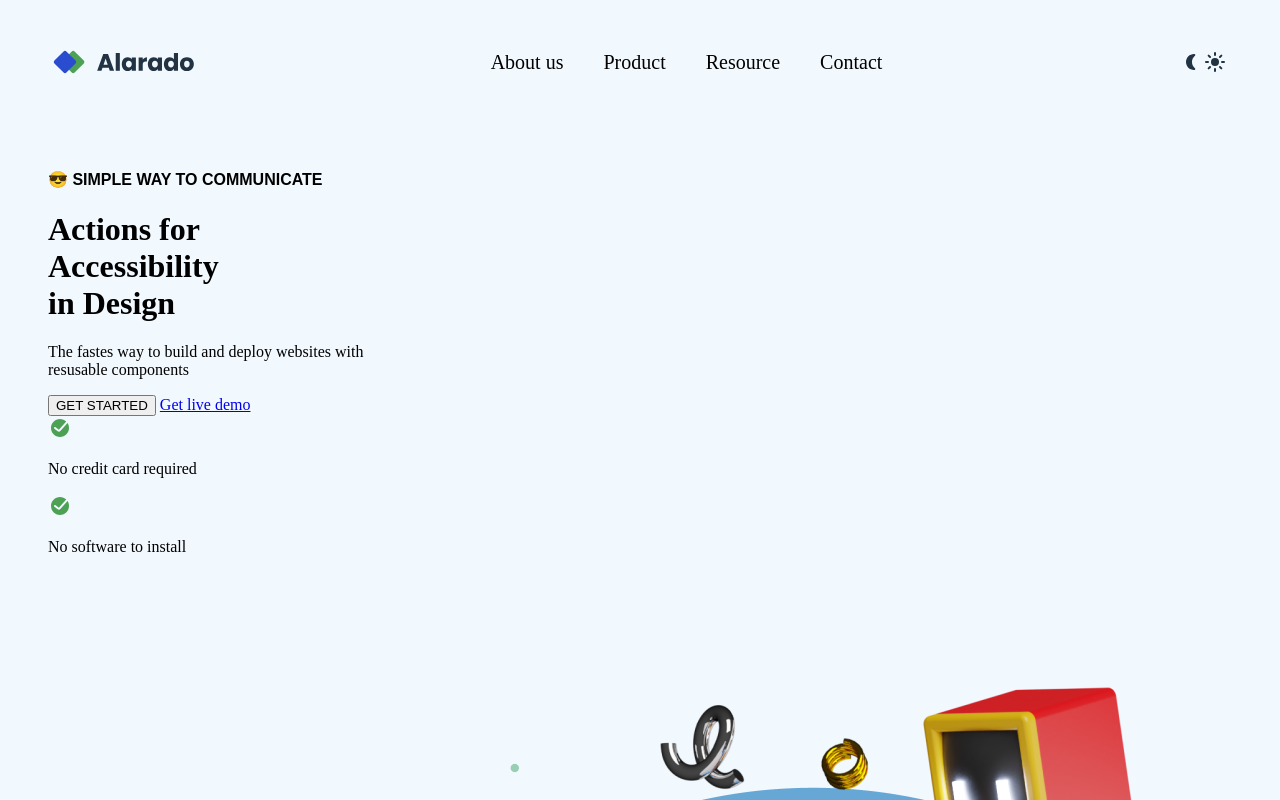
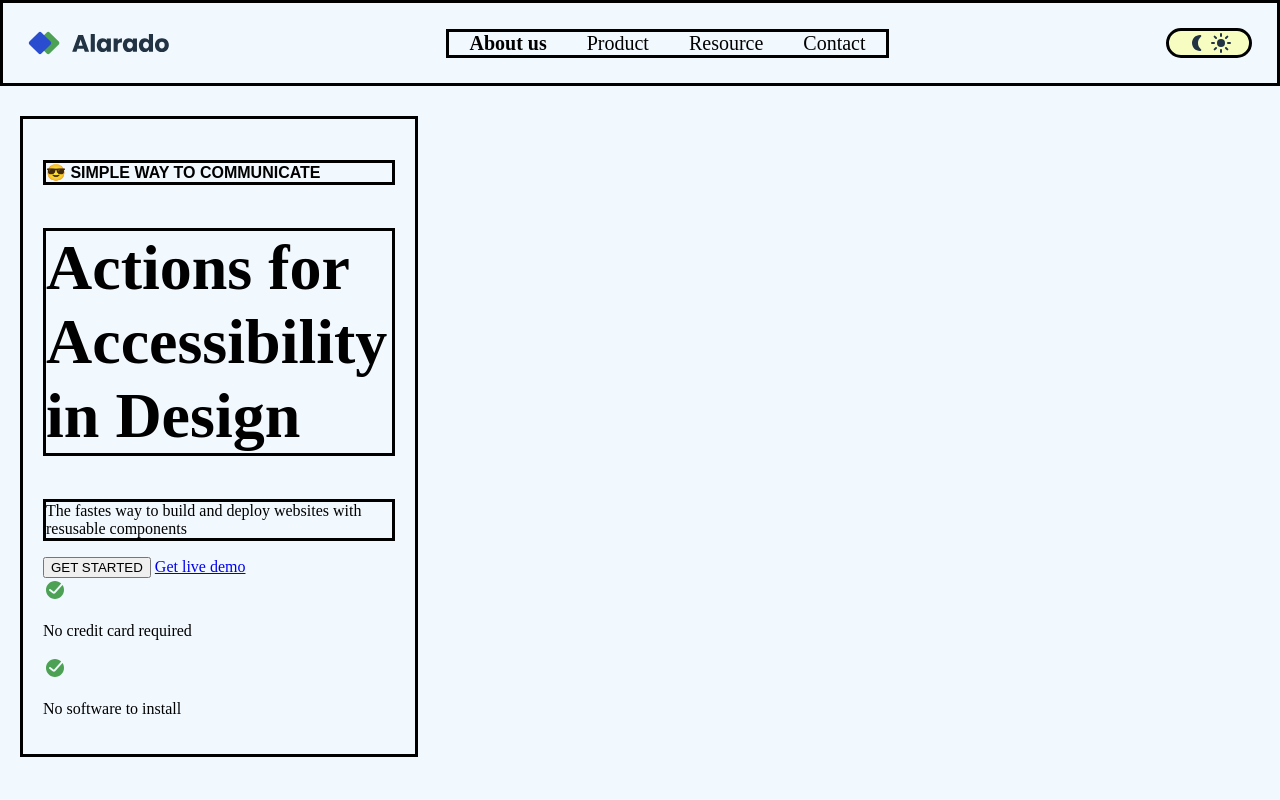
Before and after one commit to JoaquinBaltazarRodriguez/Challengue-2, a plain HTML site: page index.html in a window 1280 px wide. Shown: the top 800 px of the page. Drawn offline with Linux system fonts and the light colour scheme.

Commit message:
codigo-challenge 2

```diff
--- a/index.html
+++ b/index.html
@@ -12,7 +12,7 @@
         <img src="/dccl--responsive-simple-homepage/alarado-icon-homepage.svg">
         <nav>
             <div class="navbar">
-                <a href="#">About us</a>
+                <a href="#"><strong>About us</strong></a>
                 <a href="#">Product</a>
                 <a href="#">Resource</a>
                 <a href="#">Contact</a>
--- a/style.css
+++ b/style.css
@@ -20,6 +20,7 @@
 body {
     max-width: 100vw;
     background-color: #F2F9FE;
+    margin: 0;
 }
 
 /*Start section header */
@@ -28,13 +29,14 @@ body {
     display: flex;
     justify-content: space-between;
     align-items: center;
-    margin: 25px 20px 0 20px;
     padding: 25px;
+    border: solid;
 }
 
 nav .navbar {
     display: flex;
     align-items: center;
+    border: solid;
 }
 
 .navbar a {
@@ -47,6 +49,17 @@ nav .navbar {
 .moon-sun {
     display: flex;
     align-items: center;
+    background-color: rgb(247, 253, 193);
+    width: 5rem;
+    border: solid;
+    border-radius: 15px;
+    justify-content: center;
+
+}
+
+.moon-sun:hover {
+    background-color: rgb(91, 91, 192);
+    cursor: pointer;
 }
 
 /*End section header */
@@ -54,13 +67,26 @@ nav .navbar {
 /*Start section main*/
 
 .container-content {
-    width: 20rem;
+    width: 22rem;
     box-sizing: content-box;
     padding: 20px;
     margin: 30px 20px 0 20px;
+    border: solid;
 }
 
 .content h4 {
     font-size: 1rem;
-    font-family: 'Poppins-sub-tittle', sans-serif
+    font-family: 'Poppins-sub-tittle', sans-serif;
+    border: solid;
 }
+
+.content h1 {
+    font-size: 4rem;
+    border: solid;
+    display: flex;
+    align-items: center;
+}
+
+.content p {
+    border: solid;
+}
```
